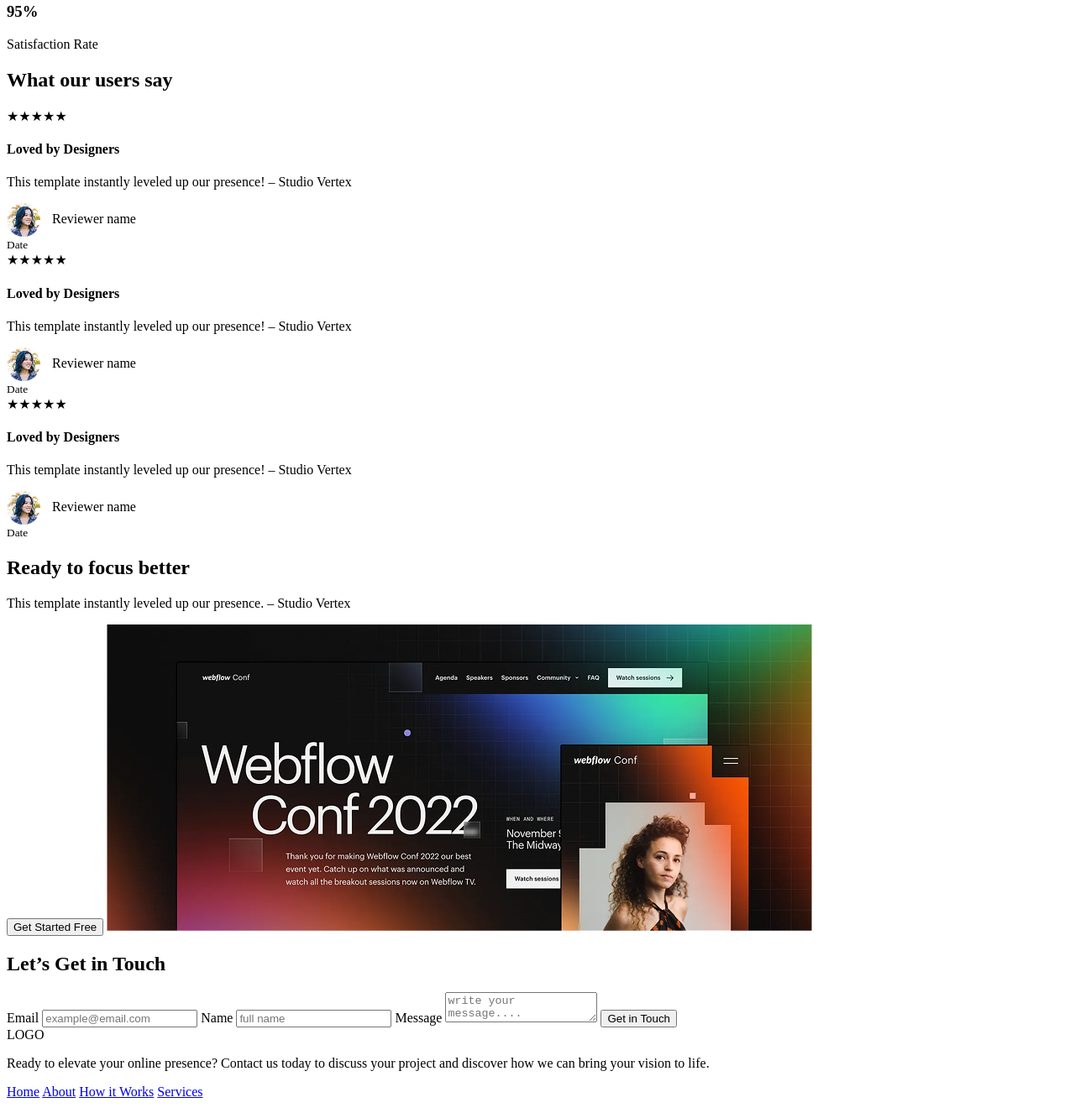
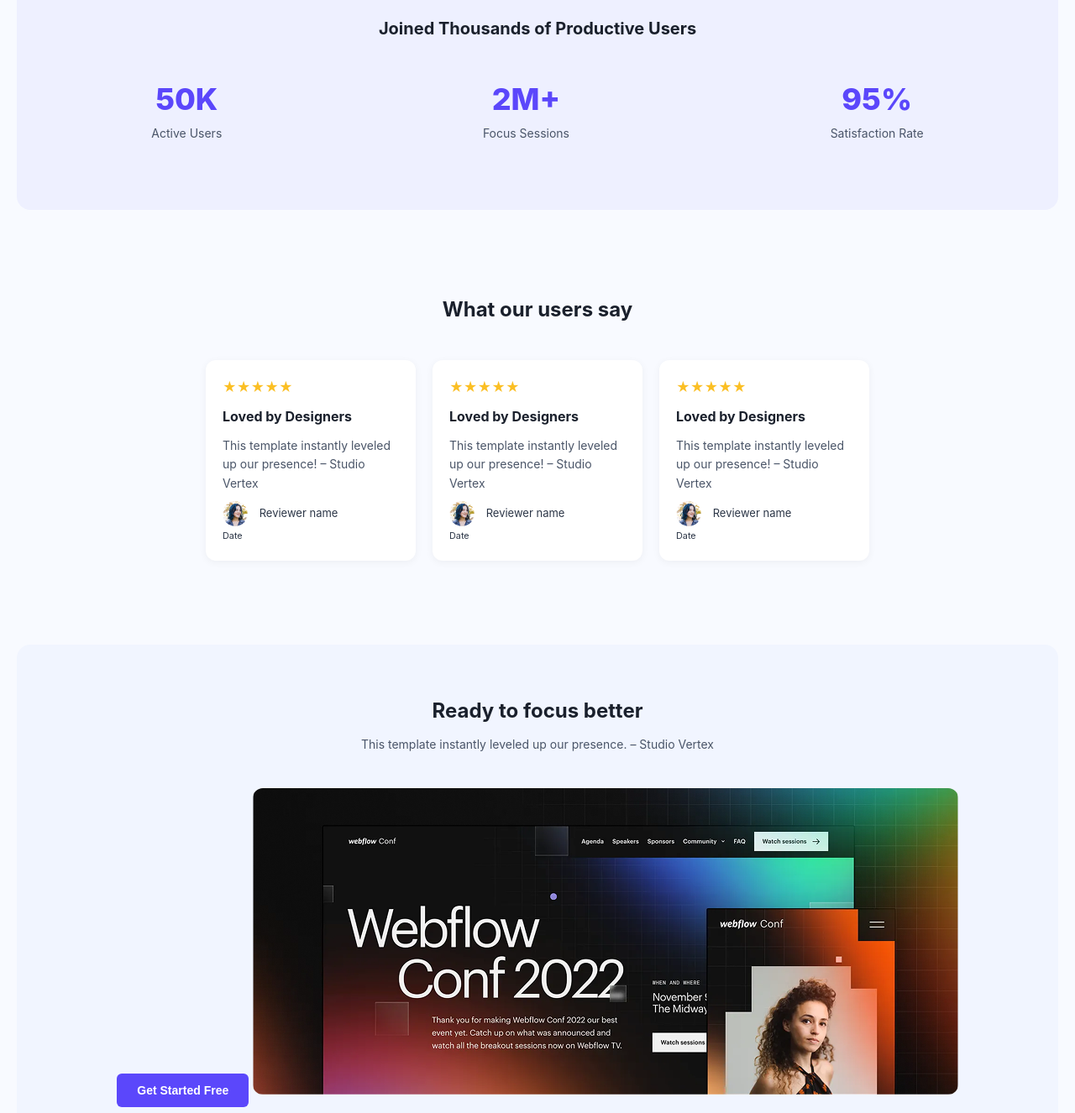
Before and after one commit to Vision-08/DEmo2, a plain HTML site: page index.html in a window 1280 px wide. Shown: the part 1034-2360 px from the top of the page at 84% size. Drawn offline with Linux system fonts and the light colour scheme.

Commit message:
did some adjustments

```diff
--- a/style.css
+++ b/style.css
@@ -1,16 +1,305 @@
-/* Additions to original CSS */
+
+/* Reset and Base Styles */
+* {
+    margin: 0;
+    padding: 0;
+    box-sizing: border-box;
+}
+
+body {
+    font-family: 'Inter', sans-serif;
+    line-height: 1.6;
+    color: #1A202C;
+    background-color: #F8FAFF;
+}
+
+.logo {
+    font-size: 24px;
+    font-weight: 800;
+    color: #5B47FB;
+}
+
+.signup-btn {
+    background: #5B47FB;
+    color: white;
+    border: none;
+    padding: 10px 20px;
+    border-radius: 6px;
+    font-weight: 600;
+    cursor: pointer;
+    font-size: 14px;
+}
+
+.signup-btn:hover {
+    background: #4A39E0;
+}
+
 .banner {
     background: url('images/Hero-bg.png') no-repeat center center/cover;
     text-align: center;
     padding: 100px 20px;
-    color: white;
 }
 
-.avatar {
-    width: 40px;
-    height: 40px;
+.banner h1 {
+    font-size: 32px;
+    font-weight: 800;
+    color: #1A202C;
+    margin-bottom: 20px;
+}
+
+.primary-btn {
+    background: #5B47FB;
+    color: white;
+    padding: 12px 24px;
+    border-radius: 6px;
+    font-weight: 600;
+    font-size: 14px;
+    border: none;
+    cursor: pointer;
+}
+
+.primary-btn:hover {
+    background: #4A39E0;
+}
+
+.action {
+    display: flex;
+    justify-content: space-between;
+    align-items: center;
+    padding: 80px 20px;
+    background-color: white;
+    gap: 40px;
+}
+
+.action-text h2 {
+    font-size: 24px;
+    font-weight: 700;
+    margin-bottom: 16px;
+}
+
+.action-text p {
+    font-size: 16px;
+    color: #4A5568;
+    margin-bottom: 24px;
+}
+
+.secondary-btn {
+    background: #5B47FB;
+    color: white;
+    padding: 10px 20px;
+    border-radius: 6px;
+    font-weight: 600;
+    font-size: 14px;
+    border: none;
+    cursor: pointer;
+}
+
+.secondary-btn:hover {
+    background: #4A39E0;
+}
+
+.stats {
+    background: #EEF0FF;
+    text-align: center;
+    padding: 80px 20px;
+    border-radius: 16px;
+    margin: 40px 20px;
+}
+
+.stats h2 {
+    font-size: 20px;
+    font-weight: 700;
+    margin-bottom: 40px;
+}
+
+.stats-boxes {
+    display: flex;
+    justify-content: space-around;
+    flex-wrap: wrap;
+    gap: 30px;
+}
+
+.stat h3 {
+    font-size: 36px;
+    color: #5B47FB;
+    font-weight: 800;
+}
+
+.stat p {
+    font-size: 14px;
+    color: #4A5568;
+}
+
+.testimonials {
+    padding: 60px 20px;
+    text-align: center;
+}
+
+.testimonials h2 {
+    font-size: 24px;
+    font-weight: 700;
+    margin-bottom: 40px;
+}
+
+.testimonial-cards {
+    display: flex;
+    gap: 20px;
+    justify-content: center;
+    flex-wrap: wrap;
+}
+
+.card {
+    background: white;
+    padding: 20px;
+    border-radius: 12px;
+    width: 250px;
+    text-align: left;
+    box-shadow: 0 2px 10px rgba(0,0,0,0.05);
+}
+
+.stars {
+    color: #FBBF24;
+    margin-bottom: 10px;
+}
+
+.card h4 {
+    font-size: 16px;
+    font-weight: 700;
+    margin-bottom: 10px;
+}
+
+.card p {
+    font-size: 14px;
+    color: #4A5568;
+    margin-bottom: 10px;
+}
+
+.reviewer {
+    font-size: 13px;
+    color: #2D3748;
+}
+
+.reviewer img.avatar {
+    width: 30px;
+    height: 30px;
     border-radius: 50%;
     object-fit: cover;
+    display: inline-block;
+    vertical-align: middle;
     margin-right: 10px;
-    vertical-align: middle;
 }
+
+.focus-section {
+    padding: 60px 20px;
+    text-align: center;
+    background: #F1F5FF;
+    border-radius: 16px;
+    margin: 40px 20px;
+}
+
+.focus-section h2 {
+    font-size: 24px;
+    font-weight: 700;
+    margin-bottom: 10px;
+}
+
+.focus-section p {
+    font-size: 14px;
+    color: #4A5568;
+    margin-bottom: 20px;
+}
+
+.focus-section img {
+    margin-top: 20px;
+    max-width: 100%;
+    border-radius: 12px;
+}
+
+.contact {
+    display: flex;
+    justify-content: space-between;
+    align-items: flex-start;
+    padding: 60px 20px;
+    flex-wrap: wrap;
+    background-color: #F3F6FF;
+}
+
+.contact-left h2 {
+    font-size: 32px;
+    font-weight: 800;
+    color: #1A202C;
+}
+
+.contact-right form {
+    background: white;
+    padding: 20px;
+    border-radius: 12px;
+    display: flex;
+    flex-direction: column;
+    gap: 10px;
+}
+
+.contact-right label {
+    font-weight: 600;
+    font-size: 14px;
+}
+
+.contact-right input,
+.contact-right textarea {
+    padding: 10px;
+    font-size: 14px;
+    border-radius: 6px;
+    border: 1px solid #CBD5E0;
+    width: 300px;
+}
+
+.contact-right button {
+    background: #5B47FB;
+    color: white;
+    padding: 12px;
+    border: none;
+    border-radius: 6px;
+    font-weight: 600;
+    cursor: pointer;
+}
+
+.contact-right button:hover {
+    background: #4A39E0;
+}
+
+.footer {
+    background: white;
+    text-align: center;
+    padding: 60px 20px;
+}
+
+.footer-logo {
+    font-size: 36px;
+    font-weight: 800;
+    color: #5B47FB;
+    margin-bottom: 16px;
+}
+
+.footer p {
+    max-width: 600px;
+    margin: 0 auto 20px;
+    font-size: 14px;
+    color: #4A5568;
+}
+
+.footer-links {
+    display: flex;
+    justify-content: center;
+    gap: 20px;
+    flex-wrap: wrap;
+}
+
+.footer-links a {
+    color: #4A5568;
+    text-decoration: none;
+    font-size: 14px;
+}
+
+.footer-links a:hover {
+    color: #5B47FB;
+}
```
